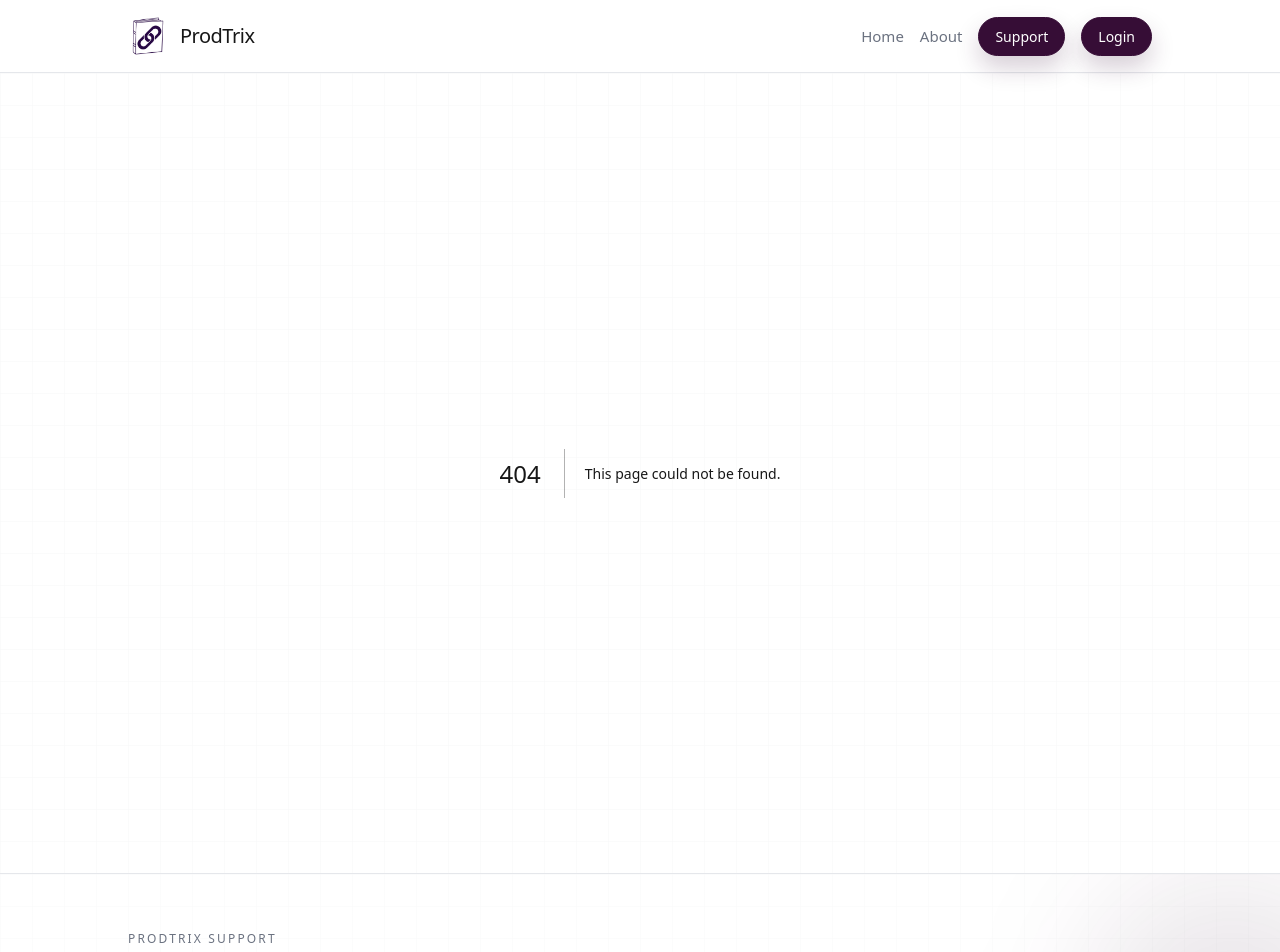
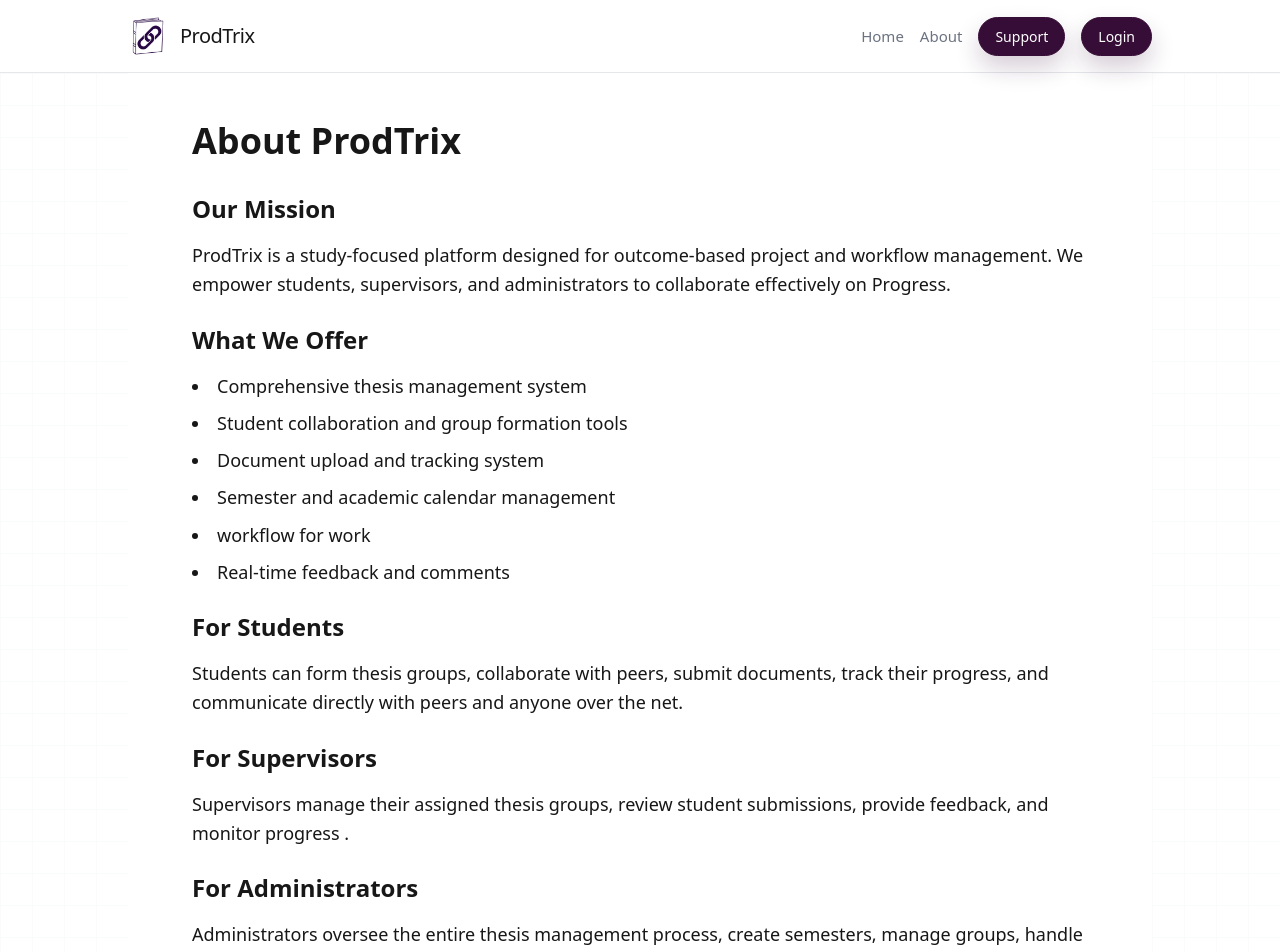
Before and after one commit to RahinIbneHarun/ProdTrix-V2, a Next.js app in the folder v1.0.0/prodtrix/: page /about in a window 1280 px wide. Before the commit this address had no page. Shown: the top 952 px of the page. Built offline with nearby package versions, Linux system fonts and the light colour scheme.

Commit message:
added about page

```diff
--- /dev/null
+++ b/v1.0.0/prodtrix/src/app/about/page.tsx
@@ -0,0 +1,67 @@
+import React from "react";
+
+const AboutPage = () => {
+  return (
+    <>
+      <div className="min-h-screen bg-background text-foreground py-12 px-4">
+        <div className="max-w-4xl mx-auto">
+          <h1 className="text-4xl font-bold mb-8">About ProdTrix</h1>
+
+          <div className="space-y-6 text-lg leading-relaxed">
+            <section>
+              <h2 className="text-2xl font-semibold mb-4">Our Mission</h2>
+              <p>
+                ProdTrix is a study-focused platform designed for outcome-based
+                project and workflow management. We empower students,
+                supervisors, and administrators to collaborate effectively on
+                Progress.
+              </p>
+            </section>
+
+            <section>
+              <h2 className="text-2xl font-semibold mb-4">What We Offer</h2>
+              <ul className="list-disc list-inside space-y-2">
+                <li>Comprehensive thesis management system</li>
+                <li>Student collaboration and group formation tools</li>
+                <li>Document upload and tracking system</li>
+                <li>Semester and academic calendar management</li>
+                <li> workflow for work</li>
+                <li>Real-time feedback and comments</li>
+              </ul>
+            </section>
+
+            <section>
+              <h2 className="text-2xl font-semibold mb-4">For Students</h2>
+              <p>
+                Students can form thesis groups, collaborate with peers, submit
+                documents, track their progress, and communicate directly with
+                peers and anyone over the net.
+              </p>
+            </section>
+
+            <section>
+              <h2 className="text-2xl font-semibold mb-4">For Supervisors</h2>
+              <p>
+                Supervisors manage their assigned thesis groups, review student
+                submissions, provide feedback, and monitor progress .
+              </p>
+            </section>
+
+            <section>
+              <h2 className="text-2xl font-semibold mb-4">
+                For Administrators
+              </h2>
+              <p>
+                Administrators oversee the entire thesis management process,
+                create semesters, manage groups, handle approval workflows, and
+                generate reports.
+              </p>
+            </section>
+          </div>
+        </div>
+      </div>
+    </>
+  );
+};
+
+export default AboutPage;
```
